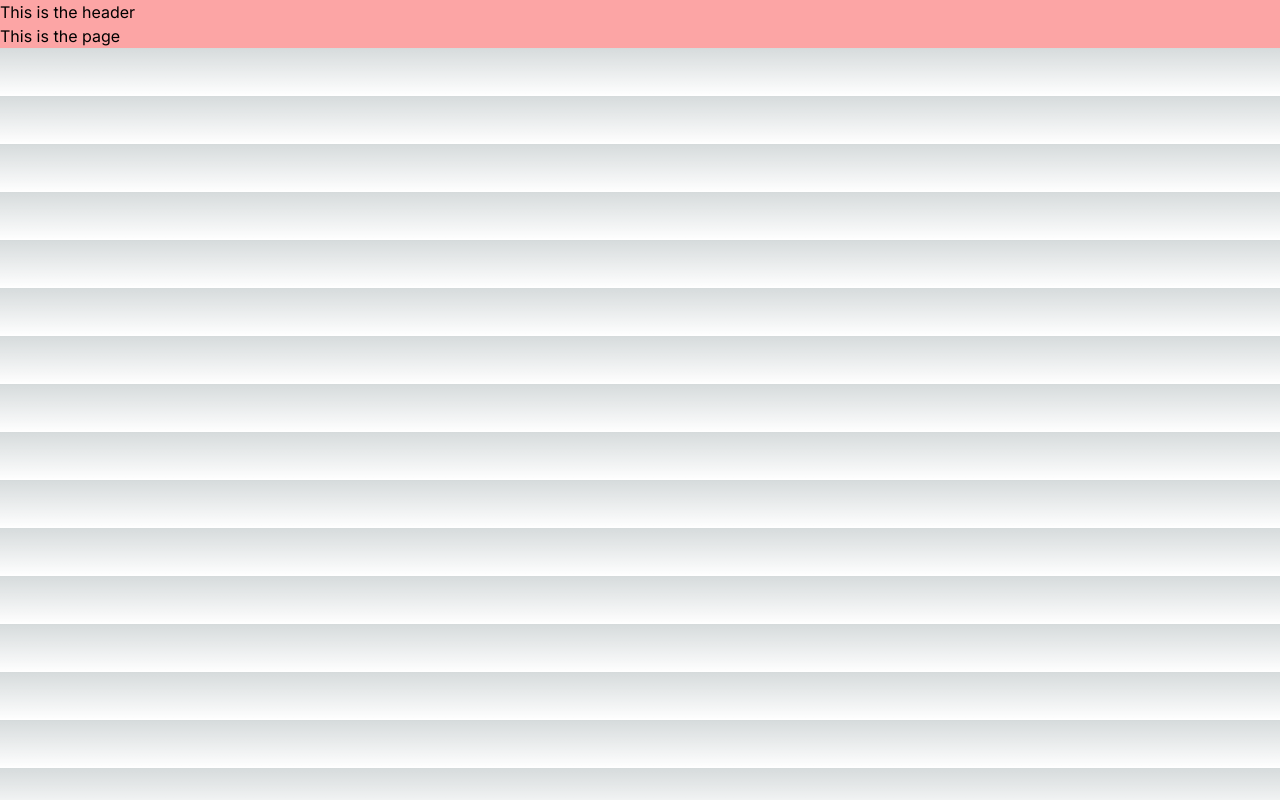
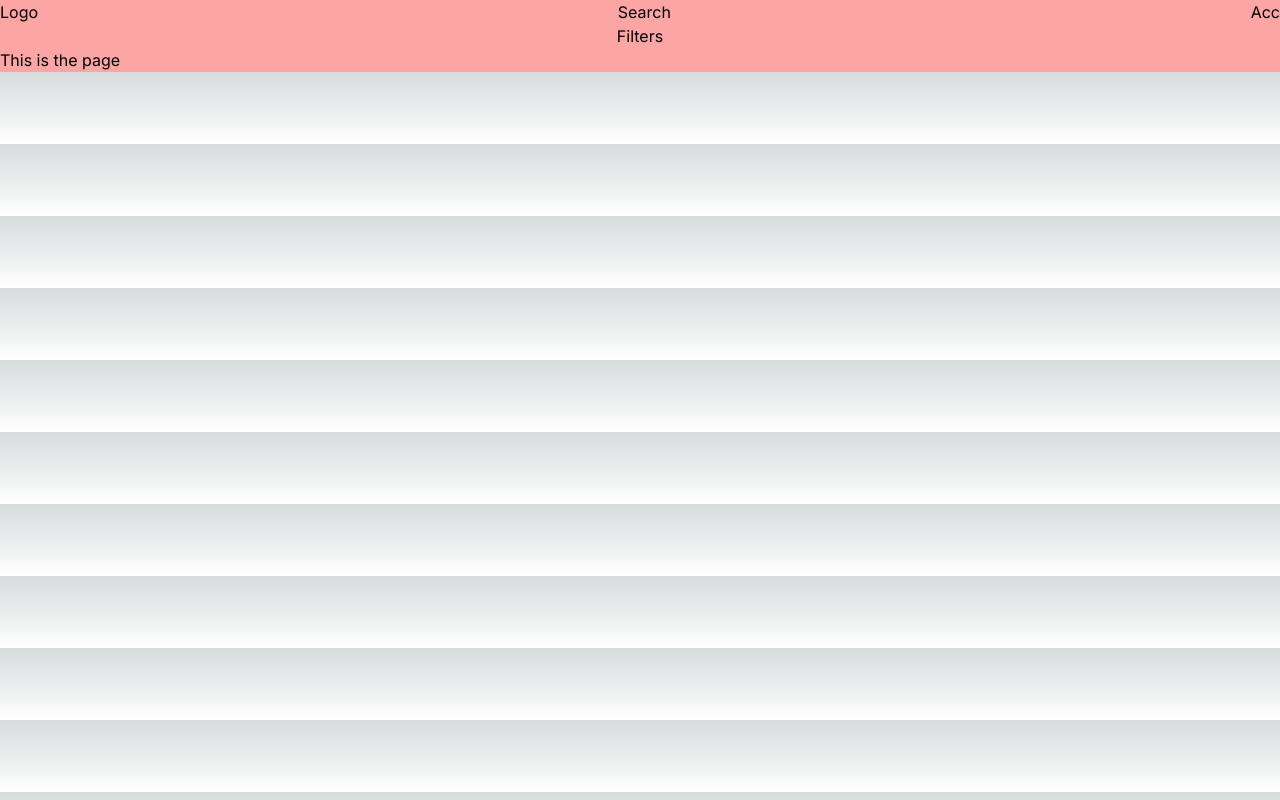
Before and after one commit to originlimit/google-shopping-clone, a Next.js app: page / in a window 1280 px wide. Built offline with nearby package versions, Linux system fonts and the light colour scheme.

Commit message:
made header structure

```diff
--- a/components/Header.tsx
+++ b/components/Header.tsx
@@ -2,8 +2,13 @@ import React from 'react'
 
 const Header = () => {
   return (
-    <header>
-      This is the header
+    <header className='flex flex-col'>
+      <div className="flex justify-between">
+        <div className="flex">Logo</div>
+        <div className="flex">Search</div>
+        <div className="flex">Acc</div>
+      </div>
+      <div className='flex justify-center'>Filters</div>
     </header>
   )
 }
```
